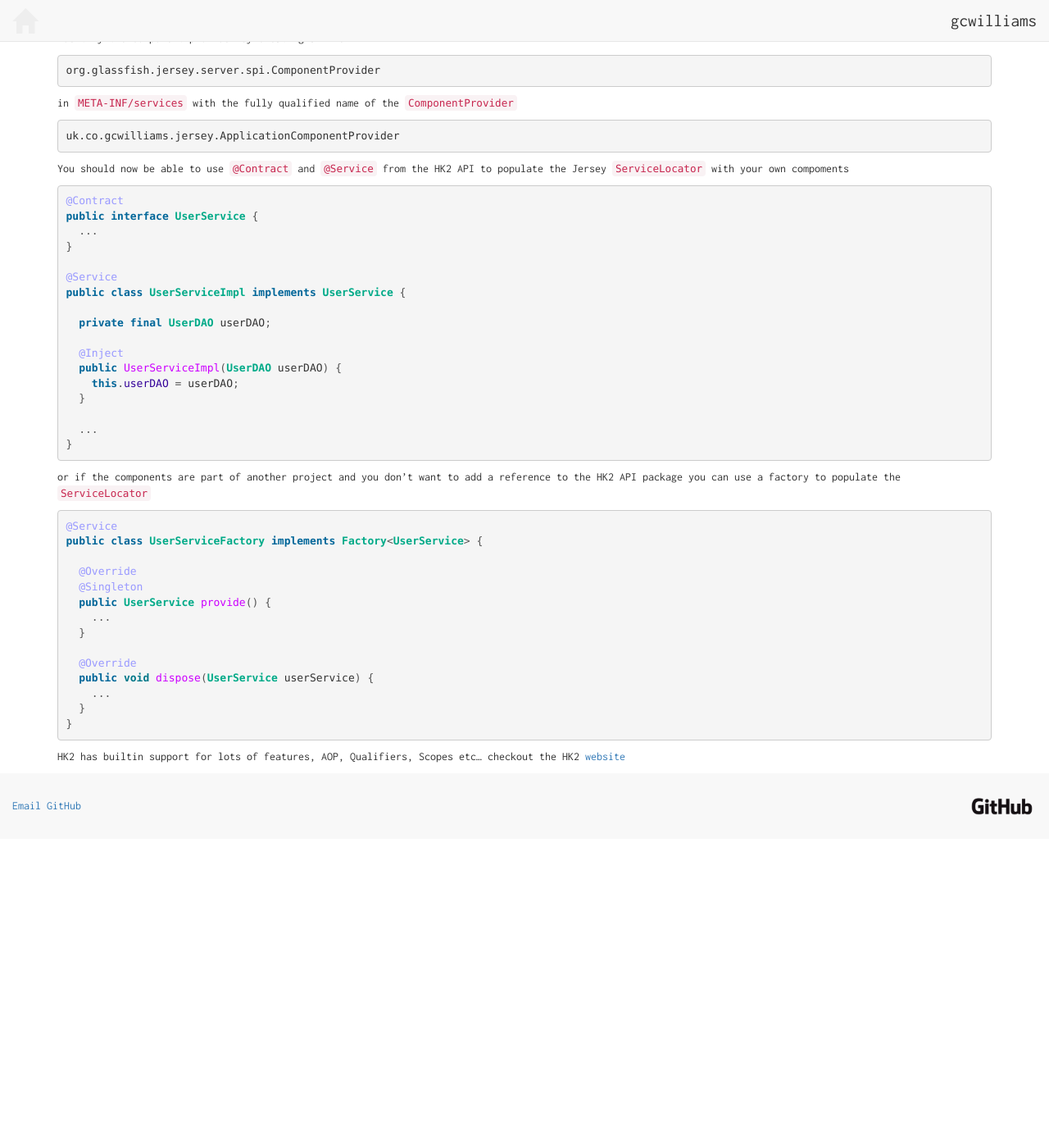
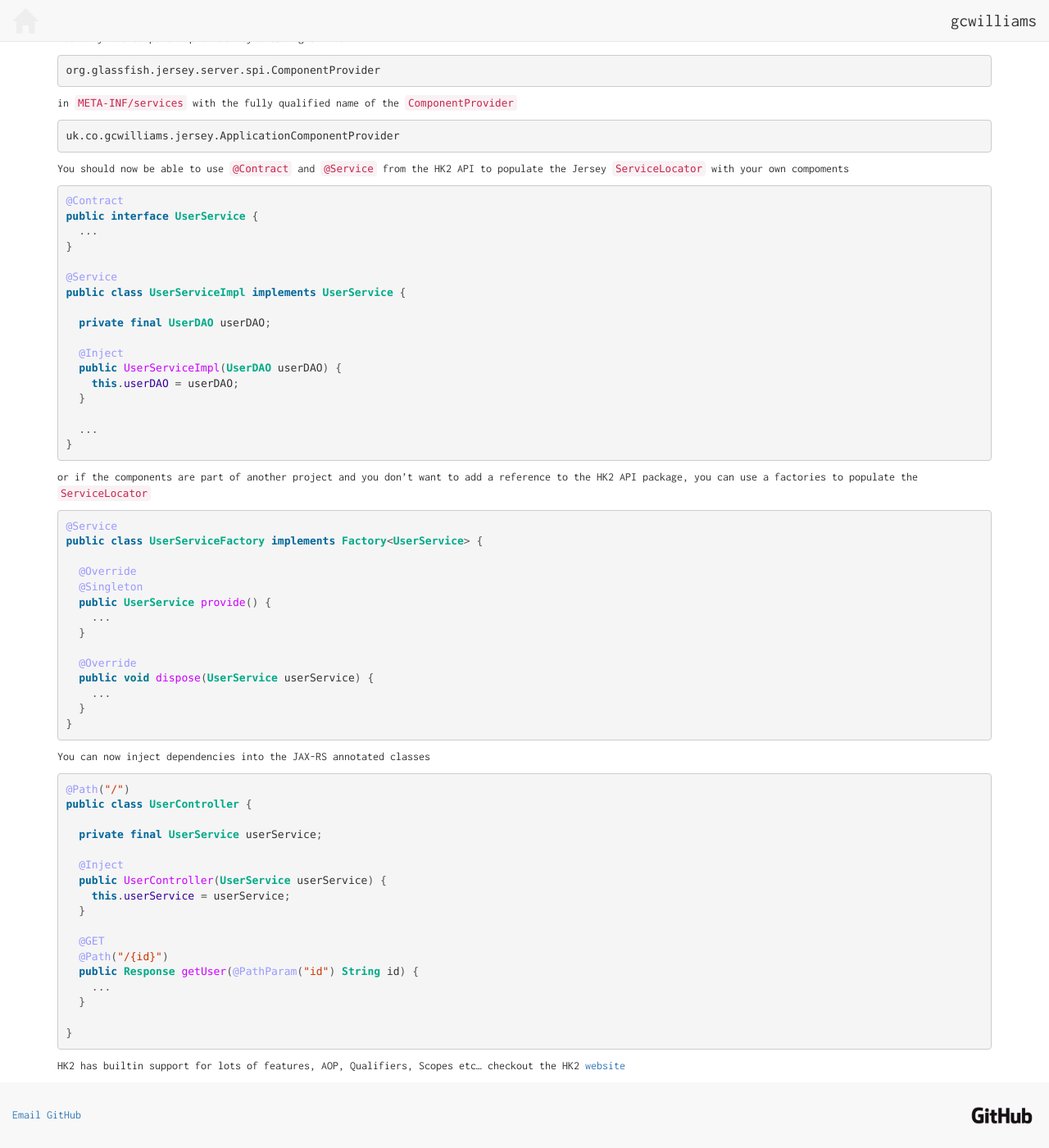
Before and after one commit to gcwilliams/gcwilliams.github.io, a Jekyll site: the page built from _posts/2016-02-27-HK2-with-jersey.md, in a window 1280 px wide and 1400 px high, scrolled down 823 px. Shown: the whole window at 82% size. Built offline with Jekyll 4.4.1, drawn with Linux system fonts in a browser that asks for light colours; before the commit the page ends 1846 px from its top, so only the background shows below that; some of the changed text lies outside the part shown.

Commit message:
fixed typos, added controller example

```diff
--- a/_posts/2016-02-27-HK2-with-jersey.md
+++ b/_posts/2016-02-27-HK2-with-jersey.md
@@ -81,7 +81,7 @@ public class UserServiceImpl implements UserService {
 }
 {% endhighlight %}
 
-or if the components are part of another project and you don't want to add a reference to the HK2 API package you can use a factory to populate the `ServiceLocator`
+or if the components are part of another project and you don't want to add a reference to the HK2 API package, you can use a factories to populate the `ServiceLocator`
 
 {% highlight java %}
 @Service
@@ -100,4 +100,27 @@ public class UserServiceFactory implements Factory<UserService> {
 }
 {% endhighlight %}
 
+You can now inject dependencies into the JAX-RS annotated classes
+
+
+{% highlight java %}
+@Path("/")
+public class UserController {
+
+  private final UserService userService;
+
+  @Inject
+  public UserController(UserService userService) {
+    this.userService = userService;
+  }
+
+  @GET
+  @Path("/{id}")
+  public Response getUser(@PathParam("id") String id) {
+    ...
+  }
+
+}
+{% endhighlight %}
+
 HK2 has builtin support for lots of features, AOP, Qualifiers, Scopes etc... checkout the HK2 [website](https://hk2.java.net)
```
Also changed, not shown: other parts of _posts/2016-02-27-HK2-with-jersey.md (+1 -1 lines).
